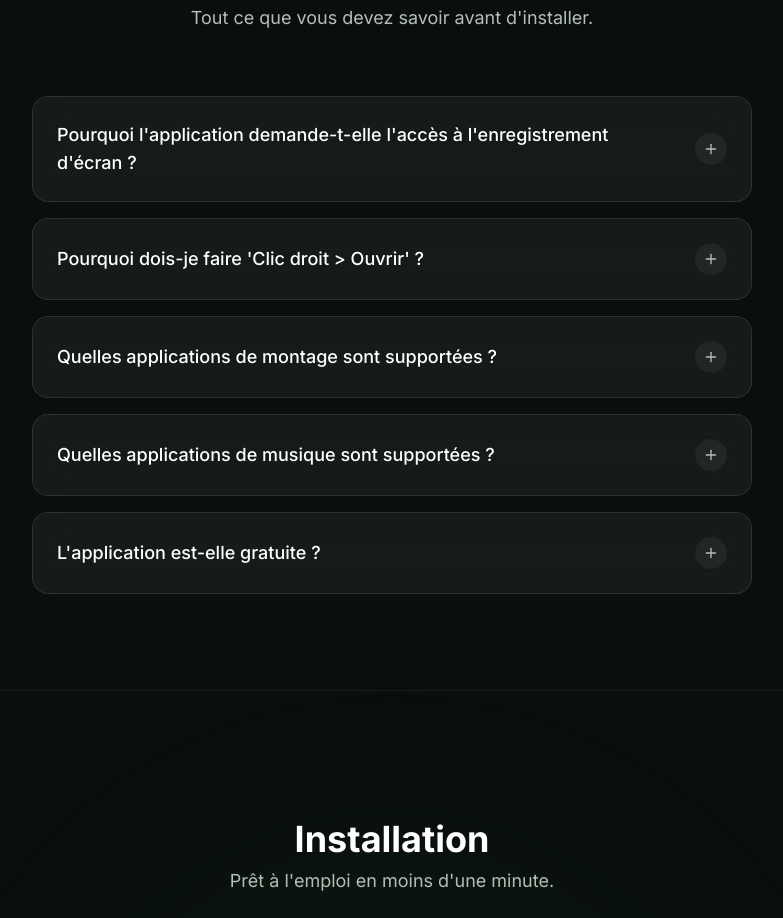
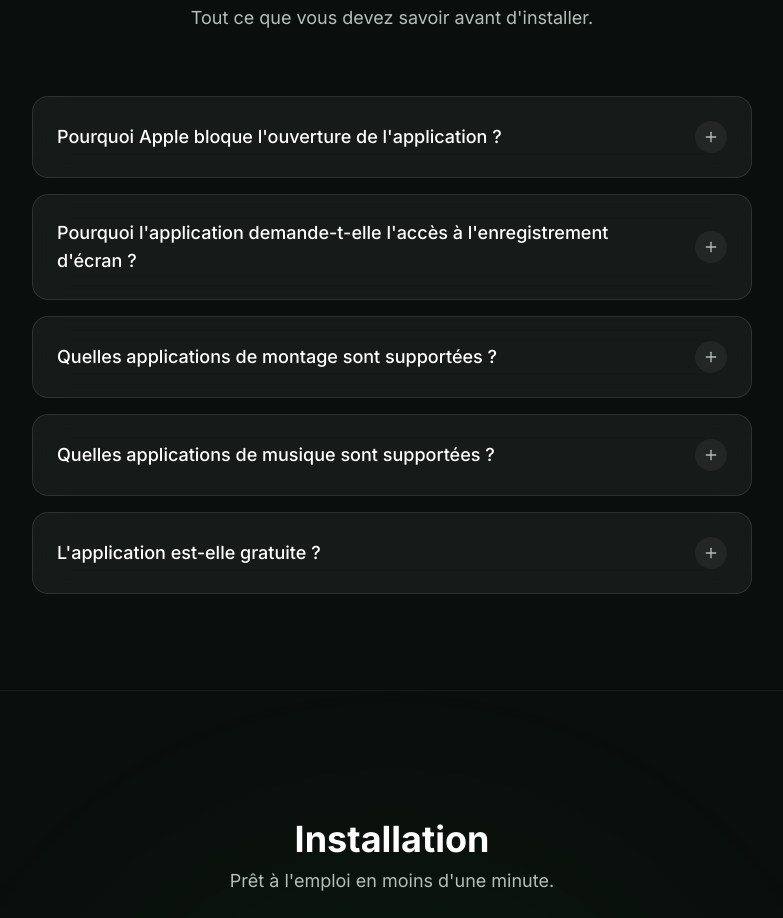
Before and after one commit to MediaSyncApp/MediaSyncWebsite, a Next.js app: page / in a window 1280 px wide. Shown: the part 2580-3498 px from the top of the page, without its empty margins (248-1031 px from the left). Built offline with nearby package versions, Linux system fonts and the light colour scheme.

Commit message:
Mise à jour de la réponse à la question sur l'ouverture de l'application dans le composant FAQ pour inclure des instructions supplémentaires.

```diff
--- a/src/components/FAQ.tsx
+++ b/src/components/FAQ.tsx
@@ -6,15 +6,15 @@ import { Plus, Minus } from "lucide-react";
 
 const faqs = [
   {
+    question: "Pourquoi Apple bloque l'ouverture de l'application ?",
+    answer:
+      "L'application est open-source et gratuite, je ne paie pas l'abonnement développeur Apple (99$/an) pour la signer numériquement. C'est une sécurité standard de macOS pour les applications non signées. Il faut aller dans 'Réglages Système' > 'Confidentialité et sécurité' et en bas de la page, cliquer sur 'Ouvrir quand même' pour autoriser l'ouverture de l'application.",
+  },
+  {
     question:
       "Pourquoi l'application demande-t-elle l'accès à l'enregistrement d'écran ?",
     answer:
       "MediaSync utilise l'API native 'ScreenCaptureKit' d'Apple pour détecter quand une application émet du son. Nous n'enregistrons ni votre écran, ni votre audio. C'est simplement la méthode requise par macOS pour analyser les flux audio système.",
-  },
-  {
-    question: "Pourquoi dois-je faire 'Clic droit > Ouvrir' ?",
-    answer:
-      "L'application est open-source et gratuite, je ne paie pas l'abonnement développeur Apple (99$/an) pour la signer numériquement. C'est une sécurité standard de macOS pour les applications non signées.",
   },
   {
     question: "Quelles applications de montage sont supportées ?",
```
